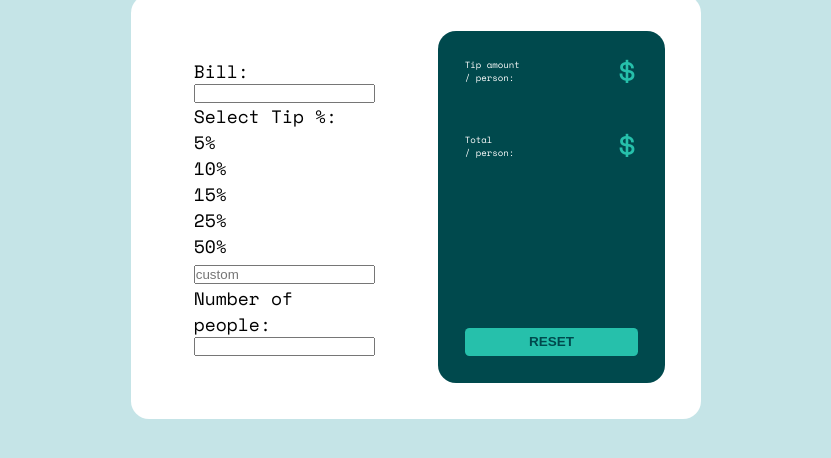
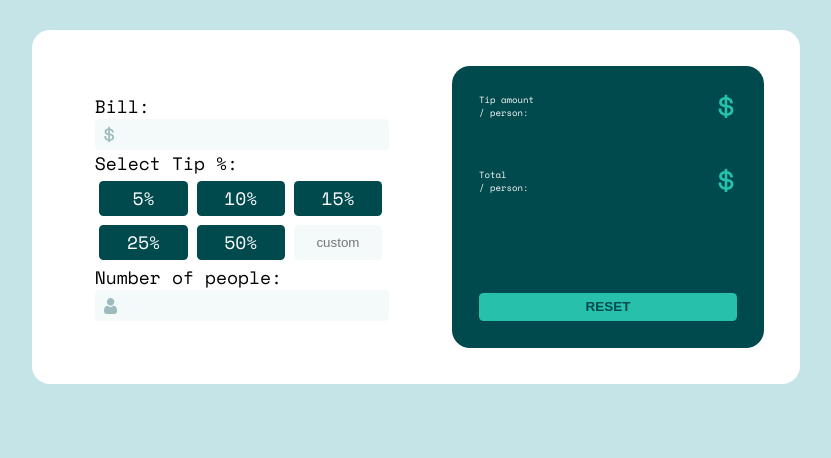
Before and after one commit to karolinakowalczyk/Tip-calculator, a plain HTML site: page index.html in a window 1280 px wide. Shown: the part 282-740 px from the top of the page, without its empty margins (224-1055 px from the left). Drawn offline with nearby package versions, Linux system fonts and the light colour scheme.

Commit message:
most of desktop frontend done

```diff
--- a/index.html
+++ b/index.html
@@ -21,16 +21,18 @@
   <div id="main-box">
     <div id="calculation-box">
       <p>Bill:</p>
-      <input type="text" id="ibill" name="ibill">
+      <input type="number" class="icon-input" id="ibill" name="ibill">
       <p>Select Tip %:</p>
-      <div>5%</div>
-      <div>10%</div>
-      <div>15%</div>
-      <div>25%</div>
-      <div>50%</div>
-      <div><input type="text" id="customTip" name="customTip" placeholder="custom"></div>
+      <div id="tip-container">
+        <div class="tip-el tip-div">5%</div>
+        <div class="tip-el tip-div">10%</div>
+        <div class="tip-el tip-div">15%</div>
+        <div class="tip-el tip-div">25%</div>
+        <div class="tip-el tip-div">50%</div>
+        <input type="number" class="tip-el" id="custom-tip" name="customTip" placeholder="custom">
+      </div>
       <p>Number of people:</p>
-      <input type="text" id="ipeoplenumber" name="ipeoplenumber">
+      <input type="number" class="icon-input" id="ipeoplenumber" name="ipeoplenumber">
     </div>
     <div id="summary-box">
       <div class="summary-container">
--- a/style.css
+++ b/style.css
@@ -6,6 +6,18 @@
     --light-gray: hsl(185, 41%, 84%);
     --very-light-gray: hsl(189, 41%, 97%);
     --white: hsl(0, 0%, 100%);
+}
+
+/* Chrome, Safari, Edge, Opera */
+input::-webkit-outer-spin-button,
+input::-webkit-inner-spin-button {
+    -webkit-appearance: none;
+    margin: 0;
+}
+
+/* Firefox */
+input[type=number] {
+    -moz-appearance: textfield;
 }
 
 * {
@@ -106,4 +118,59 @@ body {
     cursor: pointer;
 }
 
+#ibill {
+    background-image: url("./images/icon-dollar.svg");
+}
+
+#ipeoplenumber {
+    background-image: url("./images/icon-person.svg");
+}
+
+.icon-input {
+
+    background-repeat: no-repeat;
+    background-position: 0.5rem 50%;
+    padding-left: 1.5rem;
+    font-size: 1.5rem;
+    text-align: right;
+}
+
+#calculation-box input {
+    border-radius: 0.25rem;
+    border: none;
+    background-color: var(--very-light-gray);
+    color: var(--secondary);
+}
+
+#tip-container {
+    display: flex;
+    flex-wrap: wrap;
+}
+
+.tip-el {
+    width: 30%;
+    border-radius: 0.25rem;
+    margin: 0.25rem;
+    padding: 0.25rem 0 0.25rem 0;
+    text-align: center;
+}
+
+.tip-div {
+    background-color: var(--secondary);
+    color: var(--white);
+}
+
+.tip-div:hover {
+    background-color: var(--light-gray);
+    cursor: pointer;
+}
+
+#custom-tip:focus {
+    outline-color: var(--primary);
+    /* outline: none !important;
+    border: 1px solid red;
+    box-shadow: 0 0 10px #719ECE; */
+}
+
 /* padding: top right bottom left */
+/* background-position: horizontal vertical; */
```
